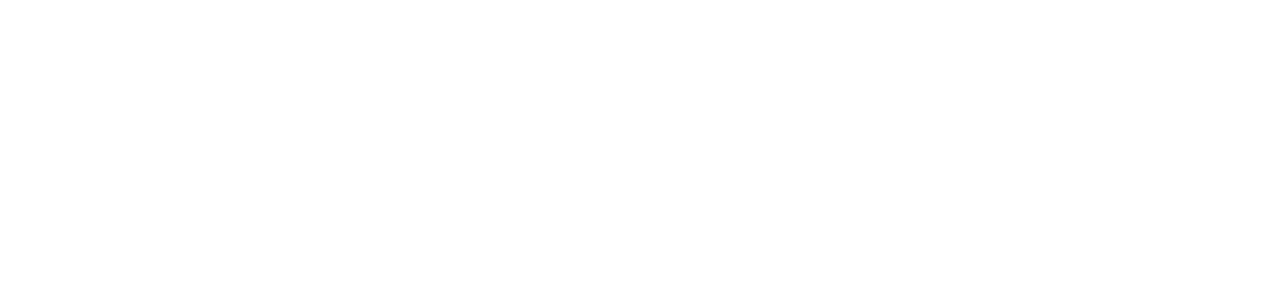
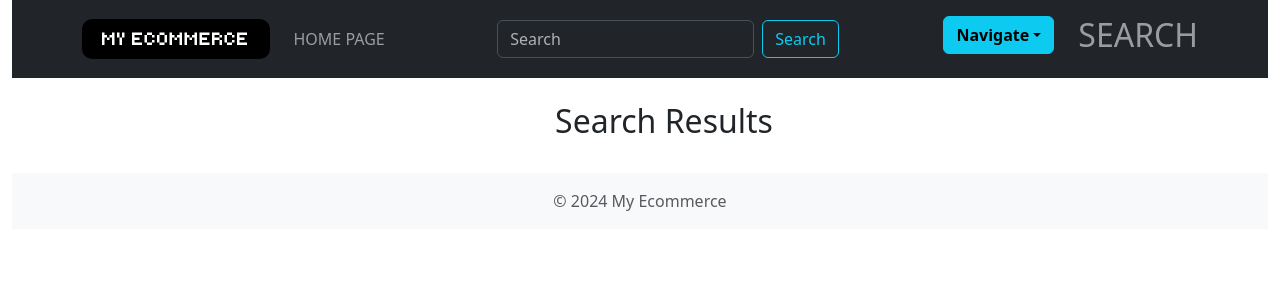
Before and after one commit to joaosucupira/my-ecommerce-app, a React (Create React App) app: page /search in a window 1280 px wide. Before the commit this address had no page. Shown: the top 300 px of the page. Built offline with nearby package versions, Linux system fonts and the light colour scheme.

Commit message:
First version of product searching. Lacks layout, endpoint, search term persistence and more.

```diff
--- a/src/App.js
+++ b/src/App.js
@@ -4,14 +4,17 @@ import { RouterApp } from './route';
 import { ToastContainer } from 'react-toastify';
 import "react-toastify/dist/ReactToastify.css";
 import CarrinhoContextProvider from './hooks/CarrinhoContext';
+import { SearchProvider } from './hooks/SearchContext';
 
 function App() {
   return (
     <>
-    <CarrinhoContextProvider>
-    <ToastContainer/>
-        <RouterApp/>
-    </CarrinhoContextProvider>
+      <SearchProvider>
+        <CarrinhoContextProvider>
+          <ToastContainer/>
+              <RouterApp/>
+        </CarrinhoContextProvider>
+      </SearchProvider>
 
     </>
   );
--- a/src/components/SearchBar.jsx
+++ b/src/components/SearchBar.jsx
@@ -1,15 +1,34 @@
-import React, { useState, useEffect } from 'react';
+import React, { useState, useEffect, useContext } from 'react';
 import { Form, Button, FormControl } from 'react-bootstrap';
+import { useNavigate } from 'react-router-dom';
+import api from '../_service/api';
+import Notification from './Notification';
+import { SearchContext } from '../hooks/SearchContext';
 
 function SearchBar() {
   const [searchTerm, setSearchTerm] = useState("");
+  const {setFilteredProducts} = useContext(SearchContext);
+  const navigate = useNavigate();
 
   function handleSearchChange(event) {
     setSearchTerm(event.target.value);
   }
 
-  function handleButtonClick() {
-    console.log(searchTerm);
+  async function handleButtonClick() {
+    try {
+      const response = await api.get('/products');
+      console.log(response.data);
+      const allProducts = response.data;
+      const filtered = allProducts.filter(product =>
+        product.name.toLowerCase().includes(searchTerm.toLowerCase())
+      );
+      console.log(filtered);
+      setFilteredProducts(filtered);
+      navigate('/search');
+    } catch (error) {
+        console.log(error);
+      Notification.error('Error fetching products:', error);
+    }
   }
 
   useEffect(() => {
@@ -37,4 +56,4 @@ function SearchBar() {
   );
 }
 
-export {SearchBar};
+export { SearchBar };
--- /dev/null
+++ b/src/components/SearchContent.jsx
@@ -0,0 +1,36 @@
+import React, { useContext } from 'react';
+import { useLocation } from 'react-router-dom';
+import { ListGroup } from 'react-bootstrap';
+import { ProductCard } from './ProductCard';
+import { SearchContext } from '../hooks/SearchContext';
+
+function SearchContent() {
+  const location = useLocation();
+//   const { filteredProducts } = location.state;
+//   console.log(location.state || { filteredProducts: [] } );
+
+  const { filteredProducts } = useContext(SearchContext);
+  console.log(filteredProducts);
+
+  return (
+    <div>
+      <center>
+        <h2>Search Results</h2>
+      </center>
+      <ListGroup>
+        {filteredProducts.map(product => (
+          <ListGroup.Item key={product.id}>
+            <ProductCard
+            id={product.id}
+            name={product.name}
+            price={product.path}
+            path={product.path}
+            />
+          </ListGroup.Item>
+        ))}
+      </ListGroup>
+    </div>
+  );
+}
+
+export {SearchContent};
--- /dev/null
+++ b/src/hooks/SearchContext.js
@@ -0,0 +1,13 @@
+import { createContext, useState } from "react";
+
+export const SearchContext = createContext();
+
+export const SearchProvider = ({children}) => {
+    const [filteredProducts, setFilteredProducts] = useState([]);
+
+    return (
+        <SearchContext.Provider value={{ filteredProducts, setFilteredProducts}}>
+            {children}
+        </SearchContext.Provider>
+    );
+};
--- /dev/null
+++ b/src/pages/SearchPage.jsx
@@ -0,0 +1,15 @@
+import { PageFrame } from "../components/PageFrame";
+import { RegisterContent } from "../components/RegisterContent";
+import { SearchContent } from "../components/SearchContent";
+
+function SearchPage() {
+
+    return(
+        <PageFrame
+        pageTitle='SEARCH'
+        content={<SearchContent/>}
+        />
+    );
+}
+
+export { SearchPage };
--- a/src/route/index.jsx
+++ b/src/route/index.jsx
@@ -7,6 +7,7 @@ import { CartPage } from "../pages/CartPage";
 import { OrdersPage } from "../pages/OrdersPage";
 import { ProductPage } from "../pages/ProductPage";
 import { RegisterPage } from "../pages/RegisterPage";
+import { SearchPage } from "../pages/SearchPage";
 
 
 
@@ -20,6 +21,7 @@ function RouterApp(){
                 <Route path="/cart" element={<CartPage/>}/>
                 <Route path="/orders" element={<OrdersPage/>}/>
                 <Route path="/product" element={<ProductPage/>}/>
+                <Route path="/search" element={<SearchPage/>}/>
             </Routes>
         </BrowserRouter>
     );
```
